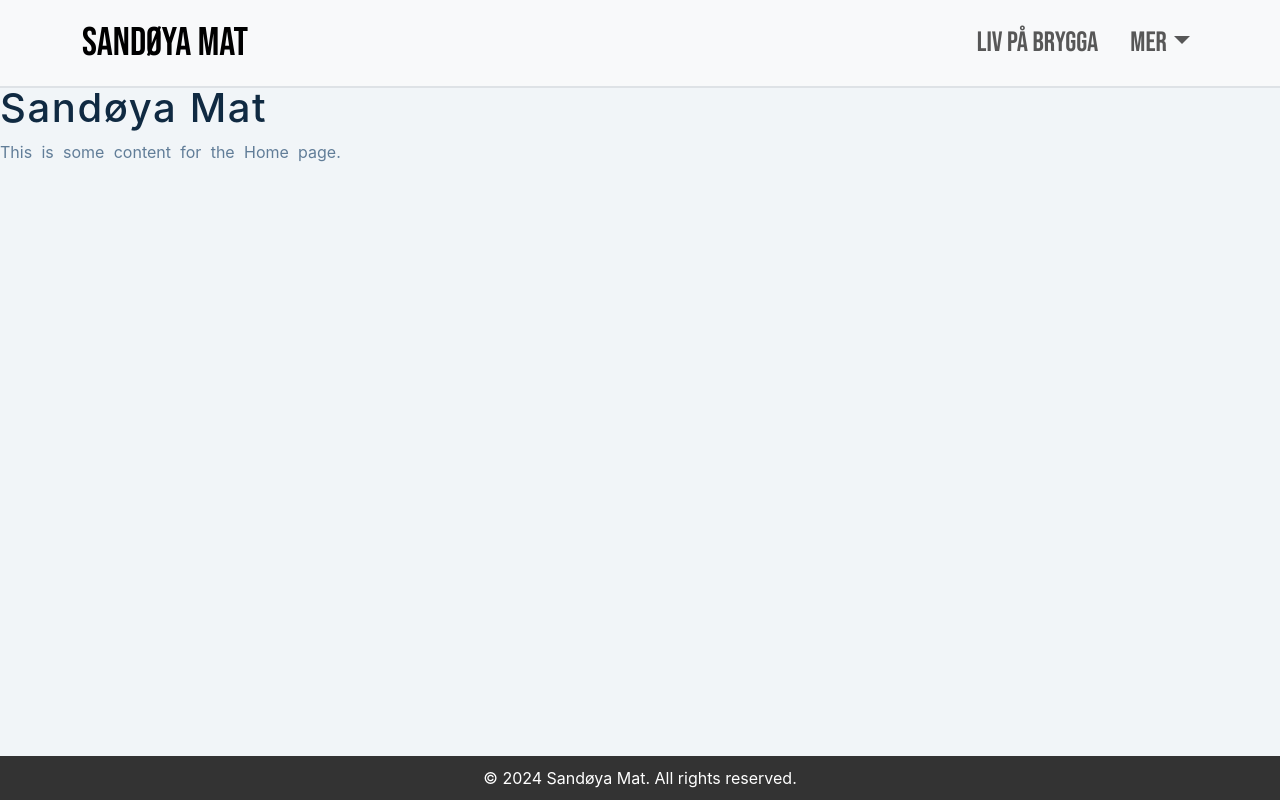
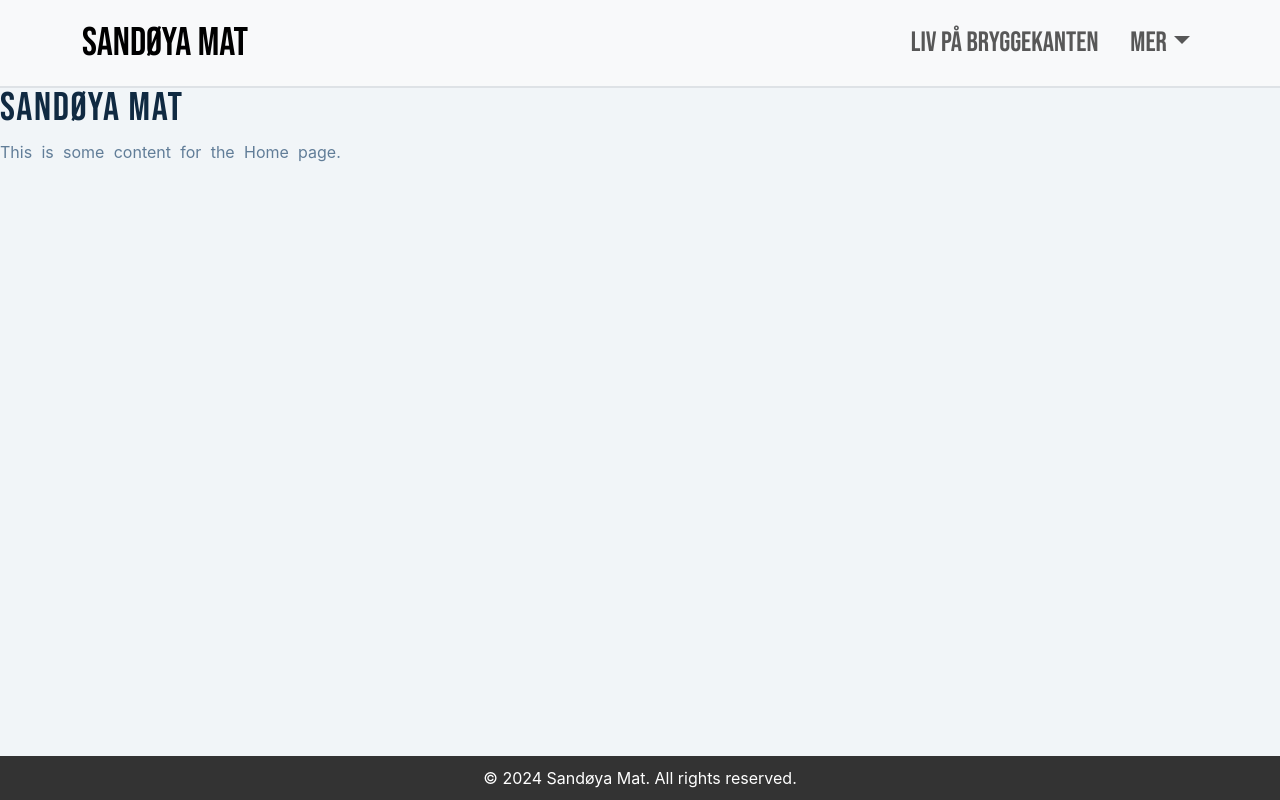
Before and after one commit to CPBrandal/sandoya-mat, a React (Create React App) app: page / in a window 1280 px wide. Built offline with nearby package versions, Linux system fonts and the light colour scheme.

Commit message:
fill main page more

```diff
--- a/src/Home.js
+++ b/src/Home.js
@@ -30,7 +30,7 @@ export function Home() {
 
               {/* Liv link */}
               <Nav.Link className='fs-3' as={Link} to="/liv">
-                Liv på Brygga
+                Liv på Bryggekanten
               </Nav.Link>
 
               {/* Dropdown items */}
--- a/src/Liv.js
+++ b/src/Liv.js
@@ -22,7 +22,7 @@ export function Liv() {
         <Navbar expand="lg" className="bg-body-tertiary border-bottom border-2 border-body-secondary">
           <Container>
             {/* Replace href with as={Link} + to */}
-            <Navbar.Brand className='fs-1' as={Link} to="/">
+            <Navbar.Brand className='fs-1' as={Link} to="/liv">
               <img src={logo} alt="logo" className="logo" />
               Liv på bryggekanten
             </Navbar.Brand>
@@ -31,10 +31,9 @@ export function Liv() {
               <Nav className="ms-auto gap-3">
                 {/* Home link */}
 
-
                 {/* Liv link */}
-                <Nav.Link className='fs-3' as={Link} to="/liv">
-                  Liv på Brygga
+                <Nav.Link className='fs-3' as={Link} to="/">
+                  Sandøya Mat
                 </Nav.Link>
 
                 {/* Dropdown items */}
@@ -43,14 +42,10 @@ export function Liv() {
                     Meny
                   </NavDropdown.Item>
                   <NavDropdown.Item as={Link} to="/action/3.2">
-                    Another action
+                    Ros og ris
                   </NavDropdown.Item>
                   <NavDropdown.Item as={Link} to="/action/3.3">
-                    Something
-                  </NavDropdown.Item>
-                  <NavDropdown.Divider />
-                  <NavDropdown.Item as={Link} to="/action/3.4">
-                    Separated link
+                    Kontakt oss
                   </NavDropdown.Item>
                 </NavDropdown>
               </Nav>
@@ -100,11 +95,24 @@ export function Liv() {
           <Row>
             {/* Left Column for Image */}
             <Col xs={12} md={6}>
-              <h2>Liv på Brygga</h2>
+              <h2>Finn oss</h2>
+
               <p>
-                This is some content for the Liv page. You can add more text,
-                descriptions, or anything you’d like here.
+                Velkommen til Liv på Bryggekanten! Vi holder til på: <br />
+                <strong>Strandaveien 16, 4915 Vestre Sandøya</strong>
               </p>
+              <p>
+                Liv på bryggekanten tilbyr ledige bryggeplasser for deg som kommer med båt.
+              </p>
+              <p>
+                Du kan også reise med rutebåt via Agder Kollektivtrafikk (<a href="https://akt.no" target="_blank">akt.no</a>) eller bestille taxibåt på telefon <strong>957 44 500</strong>.
+              </p>
+              <h3>Åpningstider:</h3>
+              <ul style={{ listStyleType: 'none', padding: 0, margin: 0 }}>
+                <li><strong>Mandag - Lørdag:</strong> 11:00 - 21:00</li>
+
+                <li><strong>Søndag:</strong> 12:00 - 20:00</li>
+              </ul>
             </Col>
 
             {/* Right Column for Text */}
@@ -112,14 +120,15 @@ export function Liv() {
               {/* If in public folder: */}
               <LoadScript googleMapsApiKey="AIzaSyC9897nVvIEFbL-Z5NGUOg9GRbFlQf2TfM">
                 <GoogleMap
-                  mapContainerStyle={{ height: "400px", width: "100%" }}
+                  mapContainerStyle={{ height: "400px", width: "100%", borderRadius: '10px'
+                  }}
                   center={{ lat: 58.59799015443375, lng: 9.060854902953158 }} // Center the map
                   zoom={13}
+                  mapTypeId='hybrid'
                 >
-                  <Marker position={{  lat: 58.59799015443375, lng: 9.060854902953158 }} /> {/* Marker */}
+                  <Marker position={{ lat: 58.59799015443375, lng: 9.060854902953158 }} /> {/* Marker */}
                 </GoogleMap>
               </LoadScript>
-
             </Col>
           </Row>
         </Container>
--- a/src/styles/Liv.css
+++ b/src/styles/Liv.css
@@ -6,6 +6,9 @@
     z-index: 1000;
 }
 
+h2, h3 {
+    font-family: 'Bebas Neue', sans-serif;
+}
 .logo {
     width: 50px; /* Adjust the size as needed */
     height: auto; /* Maintain aspect ratio */
```
